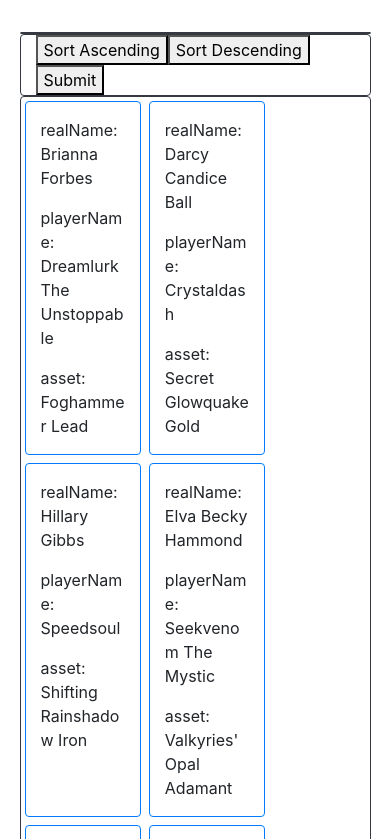
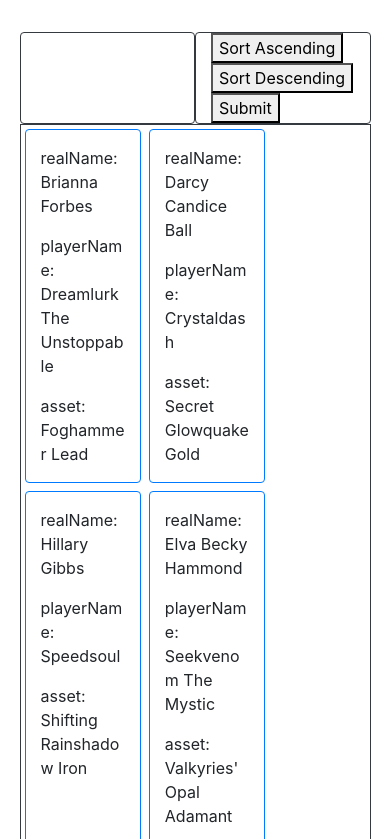
Before and after one commit to twin-nuclei/cardGame, a website built with Parcel: page src/index.html in a window 390 px wide. Shown: the top 839 px of the page. Built offline with nearby package versions, Linux system fonts and the light colour scheme.

Commit message:
last fixes

```diff
--- a/src/index.html
+++ b/src/index.html
@@ -11,11 +11,11 @@
 <body>
 <div id="main" class="container-fluid">
     <div class="row">
-        <div id="details" class="col-sm border border-dark rounded first_level_box"></div>
-        <div id="controls" class="col-sm border border-dark rounded first_level_box"></div>
+        <div id="details" class="col border border-dark rounded first_level_box"></div>
+        <div id="controls" class="col border border-dark rounded first_level_box"></div>
     </div>
     <div class="row">
-        <div id="overview" class="col-sm border border-dark rounded first_level_box">
+        <div id="overview" class="col border border-dark first_level_box">
             <div class="row row-cols-3 overview-row"></div>
         </div>
     </div>
--- a/src/js/modules/cards.js
+++ b/src/js/modules/cards.js
@@ -24,7 +24,7 @@ function addIdToCardData (players) {
 
 function createCard(cardData) {
     let card = document.createElement('div');
-    card.className = 'card col m-1 border border-primary rounded';
+    card.className = 'card col-4 m-1 border border-primary rounded';
     addCardContent(card, cardData);
     card.onclick = event => { displayInDetailView(event); markSelectedCardAndRefreshOverview(event)};
     return card;
```
Also changed, not shown: dist/index.html, 2 other files.
